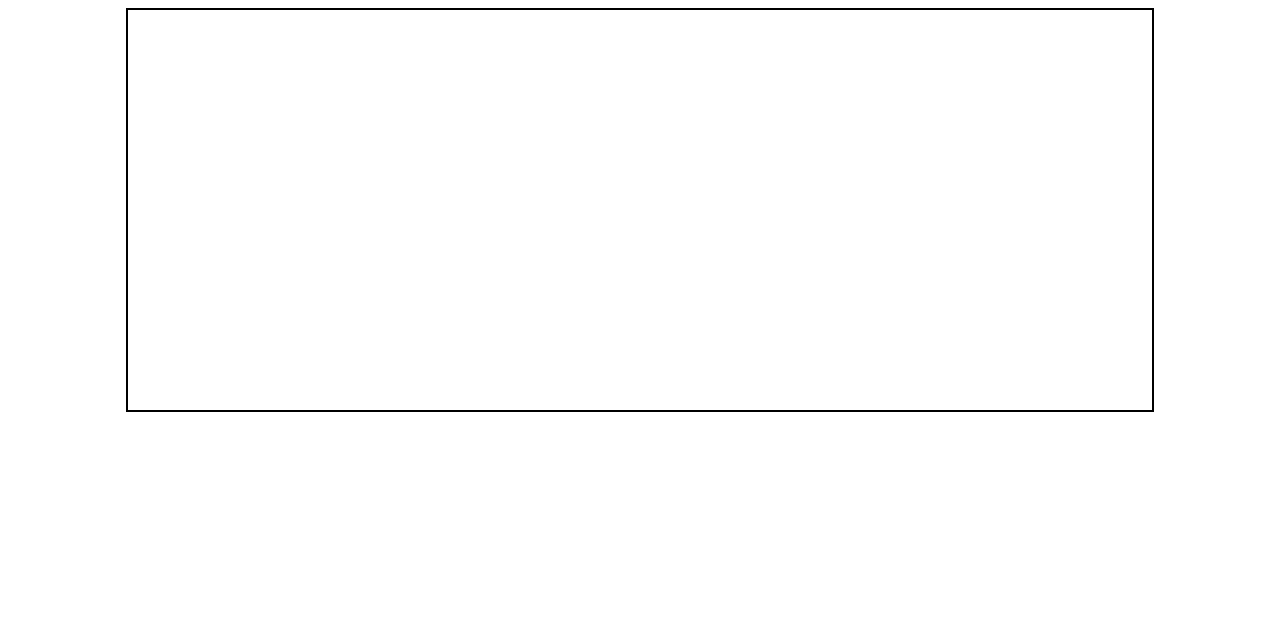
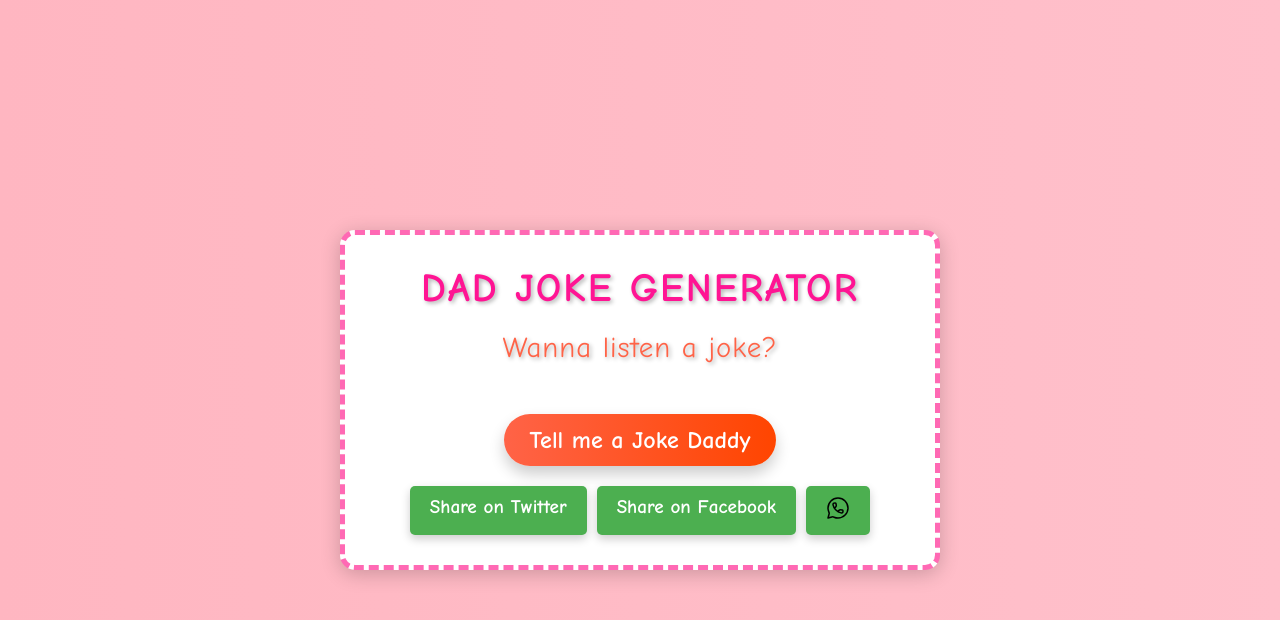
Before and after one commit to shinigl/Dad-Joke-Project-JS, a plain HTML site: page index.html in a window 1280 px wide. Drawn offline with Linux system fonts and the light colour scheme.

Commit message:
Fetched API and stying with CSS

```diff
--- a/index.html
+++ b/index.html
@@ -4,19 +4,144 @@
     <meta charset="UTF-8">
     <meta name="viewport" content="width=device-width, initial-scale=1.0">
     <title>Joke Generator</title>
+    <style>
+        /* Funky Global Styles */
+        * {
+            box-sizing: border-box;
+            margin: 0;
+            padding: 0;
+            font-family: 'Comic Sans MS', cursive, sans-serif;
+        }
 
+        body {
+            background: linear-gradient(to right, #FFB6C1, #FFC0CB);
+            display: flex;
+            justify-content: center;
+            align-items: center;
+            min-height: 100vh;
+            text-align: center;
+            color: #333;
+            font-size: 1.2rem;
+        }
+
+        /* Main Container */
+        .main {
+            border-radius: 15px;
+            background-color: white;
+            border: 5px dashed #FF69B4;
+            padding: 30px;
+            box-shadow: 0 4px 20px rgba(0, 0, 0, 0.2);
+            width: 80vw;
+            max-width: 600px;
+            transition: transform 0.3s ease;
+        }
+
+        /* Hover effect for main container */
+        .main:hover {
+            transform: scale(1.05);
+        }
+
+        h1 {
+            font-size: 2.5rem;
+            font-weight: bold;
+            color: #FF1493;
+            text-transform: uppercase;
+            letter-spacing: 2px;
+            text-shadow: 2px 2px 4px rgba(0, 0, 0, 0.3);
+        }
+
+        p {
+            font-size: 1.5rem;
+            font-weight: 500;
+            color: #6A5ACD;
+            margin: 20px 0;
+            animation: popIn 0.5s ease-in-out;
+        }
+
+        /* Button Style */
+        button {
+            margin-top: 30px;
+            padding: 12px 25px;
+            background: linear-gradient(to right, #FF6347, #FF4500);
+            border: none;
+            border-radius: 30px;
+            color: white;
+            font-size: 1.5rem;
+            font-weight: bold;
+            cursor: pointer;
+            box-shadow: 0 8px 15px rgba(0, 0, 0, 0.2);
+            transition: all 0.3s ease;
+        }
+
+        button:hover {
+            background: linear-gradient(to right, #FF4500, #FF6347);
+            transform: translateY(-5px);
+            box-shadow: 0 12px 20px rgba(0, 0, 0, 0.3);
+        }
+
+        /* Hover animation for button */
+        button:active {
+            transform: translateY(2px);
+        }
+
+        /* Keyframes for pop-in animation */
+        @keyframes popIn {
+            0% {
+                opacity: 0;
+                transform: scale(0.5);
+            }
+            100% {
+                opacity: 1;
+                transform: scale(1);
+            }
+        }
+
+        /* Fancy effect for the joke */
+        p {
+            font-family: 'Comic Sans MS', cursive, sans-serif;
+            color: #FF6347;
+            font-size: 1.8rem;
+            text-shadow: 2px 2px 4px rgba(0, 0, 0, 0.3);
+            letter-spacing: 1px;
+        }
+
+        .share-buttons {
+            margin-top: 20px;
+            display: flex;
+            justify-content: center;
+            gap: 10px;
+        }
+
+        .share-buttons a {
+            padding: 10px 20px;
+            background-color: #4CAF50;
+            color: white;
+            border-radius: 5px;
+            text-decoration: none;
+            font-weight: bold;
+            box-shadow: 0 4px 10px rgba(0, 0, 0, 0.2);
+            transition: all 0.3s ease;
+        }
+
+        .share-buttons a:hover {
+            background-color: #45a049;
+            box-shadow: 0 6px 15px rgba(0, 0, 0, 0.3);
+        }
+
+    </style>
 </head>
-<style>
-    .main{
-        border: 2px solid black;
-        height: 400px;
-        width: 80vw;
-        margin: 0 auto;
-    }
-</style>
 <body>
     <div class="main">
+        <h1>Dad Joke Generator</h1>
+        <p id="joke">Wanna listen a joke?</p>
+        <button id="btn">Tell me a Joke Daddy</button>
 
+            <!-- Social Media Share Buttons -->
+            <div class="share-buttons">
+                <a id="share-twitter" href="#" target="_blank">Share on Twitter</a>
+                <a id="share-facebook" href="#" target="_blank">Share on Facebook</a>
+                <a id="share-whatsapp" href="#" target="_blank"><img src="img/whatsapp.svg" alt="whatsapp"></a>
+            </div>
     </div>
     <script src="script.js"></script>
 </body>
--- a/script.js
+++ b/script.js
@@ -0,0 +1,32 @@
+const joke = document.getElementById('joke');
+const jokeButton = document.getElementById('btn');
+jokeButton.addEventListener("click", fetchJoke);
+let API = `https://official-joke-api.appspot.com/random_joke`
+async function fetchJoke(){
+
+    try{
+    let response = await fetch(API); //fetch jokes from API server
+    let data = await response.json();
+    console.log(data);
+    joke.textContent = data.setup + " " + data.punchline;
+    }
+    catch(error){
+    console.log(error);
+    }
+
+}
+
+// Function to update share links
+function updateShareLinks(jokeText) {
+    // Encode the joke text for URL use
+    const encodedJokeText = encodeURIComponent(jokeText);
+
+    // Update Twitter share URL
+    shareTwitter.href = `https://twitter.com/intent/tweet?text=${encodedJokeText}`;
+
+    // Update Facebook share URL
+    shareFacebook.href = `https://www.facebook.com/sharer/sharer.php?u=${encodedJokeText}`;
+
+    // Update WhatsApp share URL
+    shareWhatsApp.href = `https://wa.me/?text=${encodedJokeText}`;
+}
```
Also changed, not shown: img/whatsapp.svg (added).
